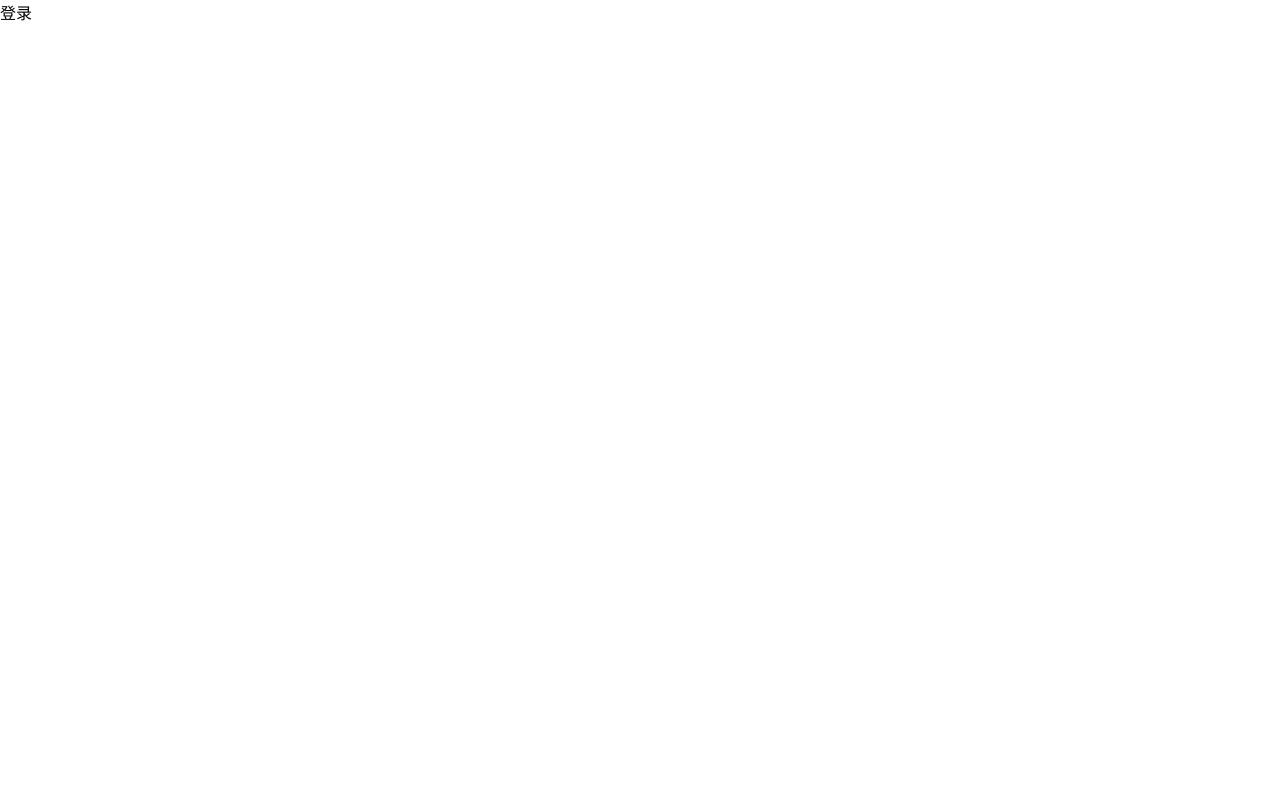
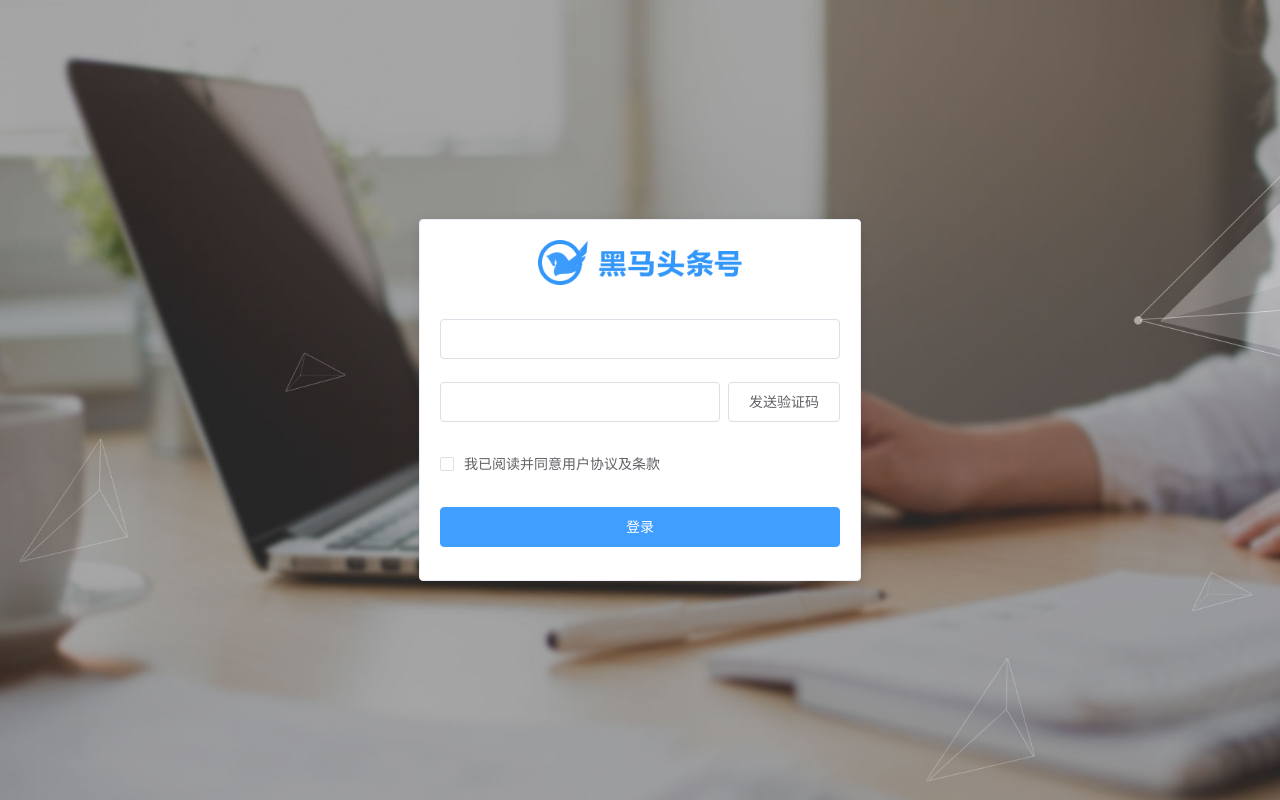
Before and after one commit to Memeda124/heimatoutiao, a Vue app: page /#/login in a window 1280 px wide. Built offline with nearby package versions, Linux system fonts and the light colour scheme.

Commit message:
黑马头条PC-登录模块-页面布局及样式

```diff
--- a/src/views/login/index.vue
+++ b/src/views/login/index.vue
@@ -1,6 +1,33 @@
 <template>
-<div>
-    登录
+    <div class= 'login'>
+        <!-- element -->
+        <el-card class = 'login-card'>
+            <!-- 卡片内容 -->
+            <div class = 'title'>
+                <img src="../../assets/img/logo_index.png" alt="">
+            </div>
+            <!-- 表单 -->
+            <el-form style="margin-top:30px">
+        <!-- 一个表单域就是一个form-item -->
+        <el-form-item>
+          <!-- 放置表单组件  -->
+          <!-- 手机号 -->
+          <el-input></el-input>
+        </el-form-item>
+        <el-form-item>
+          <!-- 验证码 和发送验证码 -->
+          <el-input style='width:280px'></el-input>
+          <el-button style="float:right" plain>发送验证码</el-button>
+        </el-form-item>
+         <el-form-item>
+           <!-- 勾选同意框 -->
+           <el-checkbox>我已阅读并同意用户协议及条款</el-checkbox>
+         </el-form-item>
+         <el-form-item>
+           <el-button style="width:100%" type='primary'>登录</el-button>
+         </el-form-item>
+      </el-form>
+        </el-card>
     </div>
 </template>
 
@@ -10,6 +37,24 @@
 }
 </script>
 
-<style>
+<style lang='less' scoped>
+    .login {
+       background-image: url('../../assets/img/login_bg.jpg');
+       background-size: cover;
+       height: 100vh;
+       display: flex;
+       justify-content: center;
+       align-items: center;
+       .login-card {
+           width: 440px;
+           height: 360px;
+           .title {
+               text-align: center;
+               img {
+                   height: 45px;
+               }
+           }
+       }
+    }
 
 </style>
```
